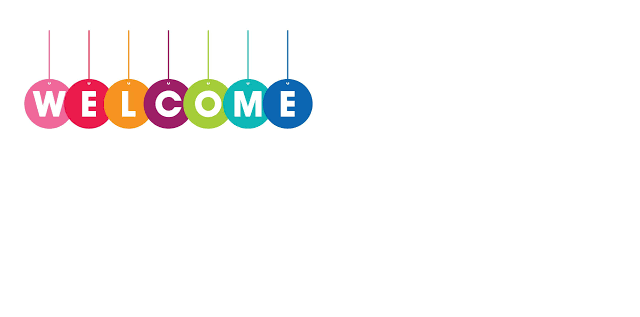
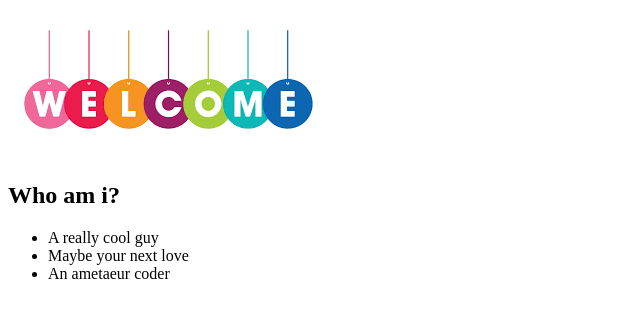
Before and after one commit to IanCalleja/IanCalleja.github.io, a website: page index.html in a window 1280 px wide. Shown: the part 79-396 px from the top of the page, without its empty margins (0-640 px from the left). Drawn offline with Linux system fonts and the light colour scheme.

Commit message:
Added articlee

```diff
--- a/index.html
+++ b/index.html
@@ -8,5 +8,17 @@
 <body>
   <h1>Welcome to my Page </h1>
   <img src="Assets/images.png">
+  <article>
+    <h2> Who am i?</h2>
+    <ul>
+      <li>
+        A really cool guy
+      </li>
+      <li>
+        Maybe your next love
+      </li>
+      <li> An ametaeur coder</li>
+    </ul>
+  </article>
 </body>
 </html>
```
